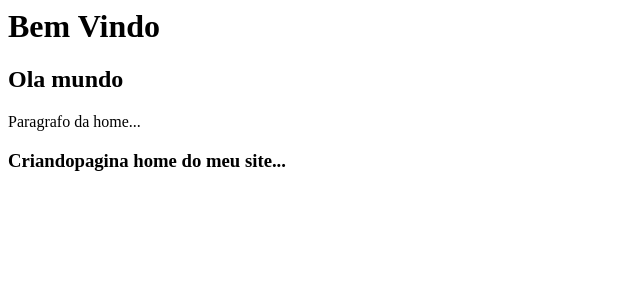
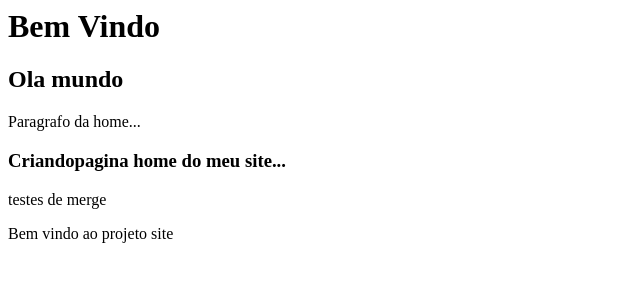
Before and after one commit to tremedam/Curso_Github, a plain HTML site: page index.html in a window 1280 px wide. Shown: the whole page, without its empty margins (0-640 px from the left). Drawn offline with Linux system fonts and the light colour scheme.

Commit message:
finalizando pagina home, com descrição

```diff
--- a/index.html
+++ b/index.html
@@ -3,3 +3,5 @@
 <p>Paragrafo da home...</p>
 
 <h3>Criandopagina home do meu site...</h3>
+<p>testes de merge</p>
+<p>Bem vindo ao projeto site</p>
```
Also changed, not shown: nomes.txt.
